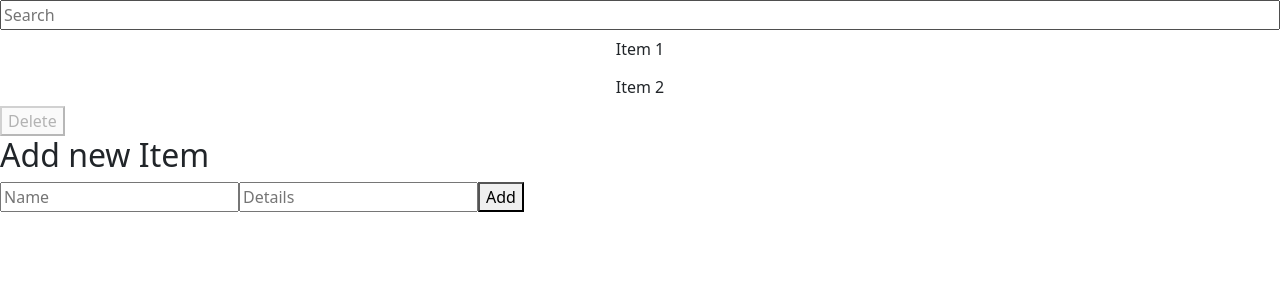
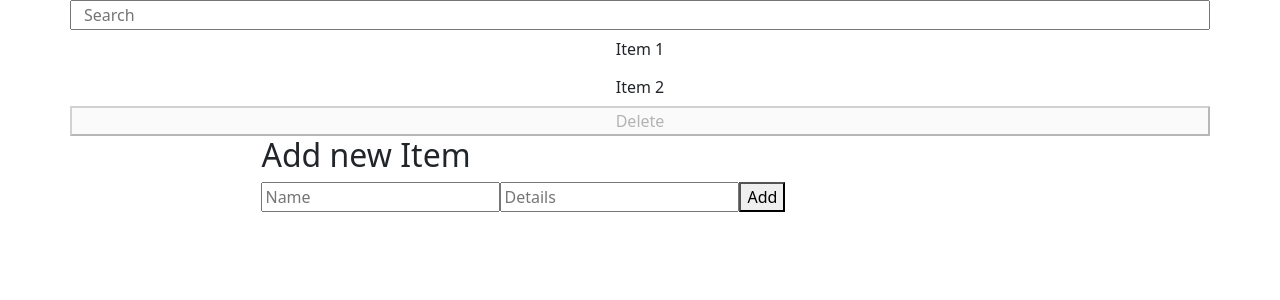
Before and after one commit to mickelson-classroom/list-detail-site-garv5014, a React (Create React App) app in the folder list-details/: page / in a window 1280 px wide. Shown: the top 300 px of the page. Built offline with nearby package versions, Linux system fonts and the light colour scheme.

Commit message:
removed the logo

```diff
--- a/list-details/src/App.tsx
+++ b/list-details/src/App.tsx
@@ -1,5 +1,4 @@
 import 'bootstrap/dist/css/bootstrap.css';
-import logo from './logo.svg';
 import './App.css';
 import { MasterList } from './components/MasterList';
 
--- a/list-details/src/components/AddItem.tsx
+++ b/list-details/src/components/AddItem.tsx
@@ -4,7 +4,6 @@ import IListItem from "../interfaces/IListItem";
 export const AddItem: FC<{ handleAdd: (item: IListItem) => void }> = ({
   handleAdd,
 }) => {
-
   const handleSubmit = (e: React.FormEvent<HTMLFormElement>) => {
     e.preventDefault();
     handleAdd(itemInfo);
@@ -25,8 +24,8 @@ export const AddItem: FC<{ handleAdd: (item: IListItem) => void }> = ({
     details: "",
   });
   return (
-    <>
-      <h2>Add new Item</h2>
+      <div className="row mx-auto">
+        <h2 >Add new Item</h2>
         <form onSubmit={handleSubmit} className="form">
           <label htmlFor="Item Name"></label>
           <input
@@ -46,6 +45,6 @@ export const AddItem: FC<{ handleAdd: (item: IListItem) => void }> = ({
           />
           <button type="submit">Add</button>
         </form>
-    </>
+      </div>
   );
 };
--- a/list-details/src/components/FilterList.tsx
+++ b/list-details/src/components/FilterList.tsx
@@ -9,8 +9,9 @@ export const FilterList: FC<{
     handleOnChange(filterString);
   }, [filterString]);
 
-
   return (
+    <div className="container">
+      <div className="row">
         <input
           value={filterString}
           onChange={(e) => {
@@ -18,5 +19,7 @@ export const FilterList: FC<{
           }}
           placeholder="Search"
         />
+      </div>
+    </div>
   );
 };
--- a/list-details/src/components/ListItemDetails.tsx
+++ b/list-details/src/components/ListItemDetails.tsx
@@ -6,7 +6,8 @@ export const ListItemDetails: FC<{
   handleDelete: () => void;
 }> = ({ targetItem, handleDelete }) => {
   return (
-    <div>
+    <div className="container">
+      <div className="row">
         {targetItem?.details && <p>{targetItem?.details}</p>}
         <button
           onClick={() => {
@@ -17,6 +18,7 @@ export const ListItemDetails: FC<{
           Delete
         </button>
       </div>
+    </div>
     // takes in the list and and index and displays the details of the item at that index
     // there is a button that will delete the item at that index
   );
--- a/list-details/src/components/MasterList.tsx
+++ b/list-details/src/components/MasterList.tsx
@@ -47,7 +47,7 @@ export const MasterList = () => {
 
   return (
     <div className="d-flex flex-column justify-content-center">
-        <FilterList handleOnChange={handleOnFilterChange} />
+      <FilterList handleOnChange={handleOnFilterChange} />
       <ItemsList list={filteredItems} handleClick={handleListClick} />
       <ListItemDetails targetItem={detailItem} handleDelete={handleDelete} />
       <AddItem handleAdd={handleAdd} />
```
Lines whose indentation alone changed are shown as unchanged.
